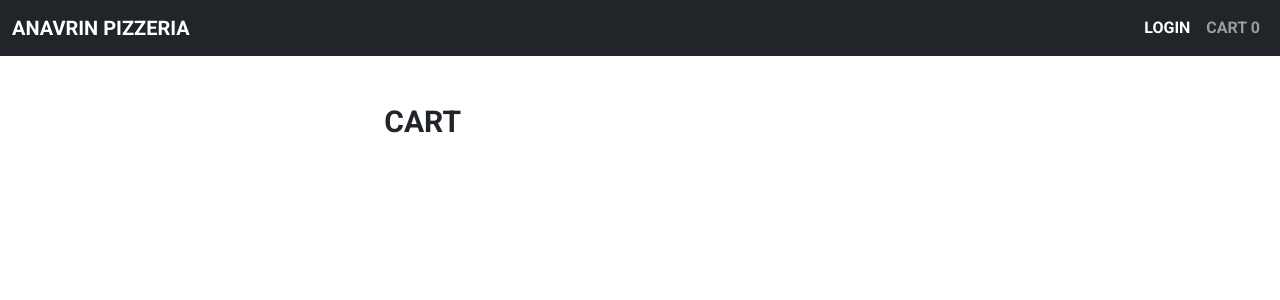
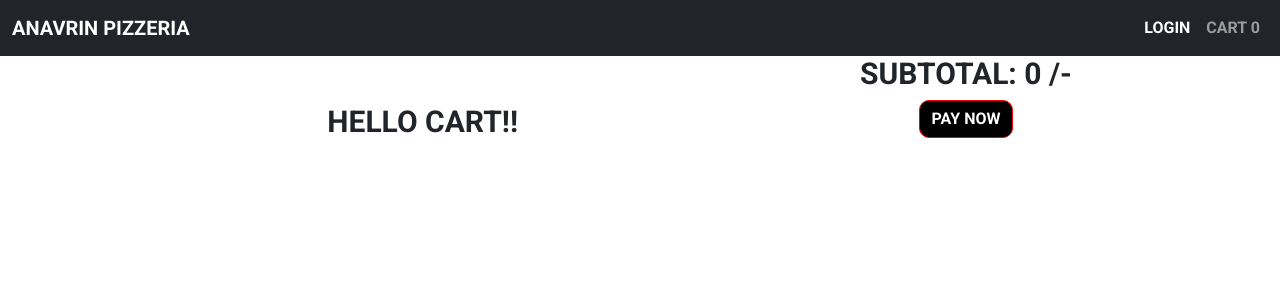
Before and after one commit to ragasxx/ANAVRIN-PIZZERIA, a React (Create React App) app: page /cart in a window 1280 px wide. Shown: the top 300 px of the page. Built offline with nearby package versions, Linux system fonts and the light colour scheme.

Commit message:
added subtotal functionality

```diff
--- a/src/index.css
+++ b/src/index.css
@@ -28,6 +28,11 @@ h1 {
   border-radius: 10px;
   border-color: red;
 }
+.btn:hover {
+  box-shadow: 0 12px 16px 0 rgba(0, 0, 0, 0.24),
+    0 17px 50px 0 rgba(0, 0, 0, 0.19);
+  color: green;
+}
 
 select {
   border-radius: 5px;
--- a/src/screens/Cartscreen.js
+++ b/src/screens/Cartscreen.js
@@ -5,12 +5,15 @@ export default function Cartscreen() {
   const cartstate = useSelector((state) => state.cartReducer);
   const cartItems = cartstate.cartItems;
   const dispatch = useDispatch();
+  var subtotal = cartItems.reduce((x, item) => x + item.price, 0);
 
   return (
     <div>
       <div className="row justify-content-center">
         <div className="col-md-6 mt-5">
-          <h2 style={{ fontSize: "30px", marginBottom: "60px" }}>CART</h2>
+          <h2 style={{ fontSize: "30px", marginBottom: "60px" }}>
+            HELLO CART!!
+          </h2>
           {cartItems.map((item) => {
             return (
               <div className="flex-container">
@@ -63,7 +66,10 @@ export default function Cartscreen() {
             );
           })}
         </div>
-        <div className="col-md-4"></div>
+        <div className="col-md-4">
+          <h2 style={{ fontSize: "30px" }}>SUBTOTAL: {subtotal} /-</h2>
+          <button className="btn">PAY NOW</button>
+        </div>
       </div>
     </div>
   );
```
